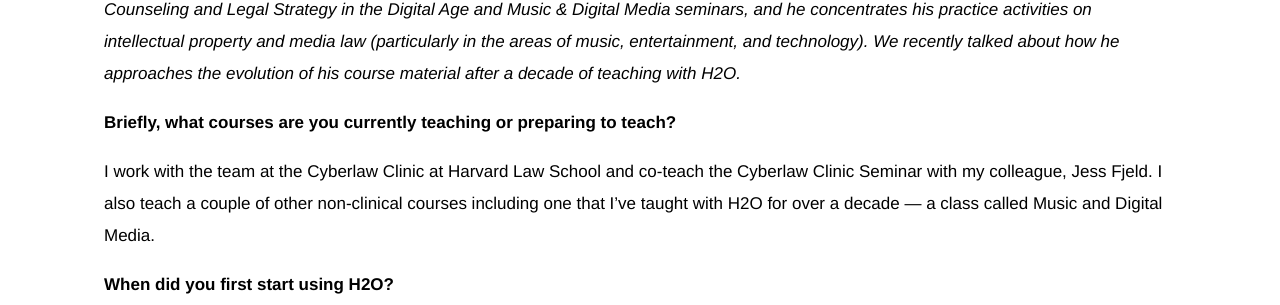
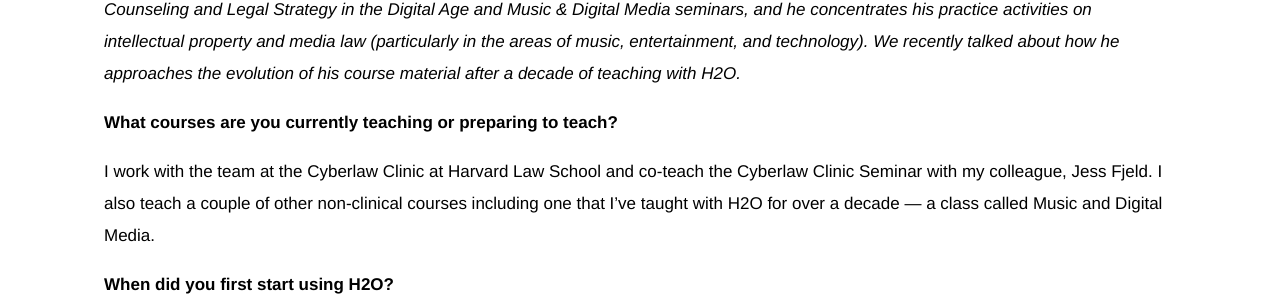
Before and after one commit to harvard-lil/h2o-static, a Jekyll site: the page built from app/_posts/2021-05-14-chris-bavitz-on-h2o.md, in a window 1280 px wide and 900 px high. Shown: the part 295-600 px from the top of the window. Built offline with Jekyll 4.4.1, drawn with Linux system fonts in a browser that asks for light colours; comment, search, counter and statistics services are not loaded.

Commit message:
Change wording to deduplicate header IDs

```diff
--- a/app/_posts/2021-05-14-chris-bavitz-on-h2o.md
+++ b/app/_posts/2021-05-14-chris-bavitz-on-h2o.md
@@ -7,7 +7,7 @@ excerpt_separator: <!--more-->
 
 <i>[Chris Bavitz](https://hls.harvard.edu/faculty/directory/10055/Bavitz) is the WilmerHale Clinical Professor of Law at Harvard Law School. He is also Managing Director of HLS’s Cyberlaw Clinic, based at the Berkman Klein Center for Internet & Society. And, he is a Faculty Co-Director of the Berkman Klein Center. Chris teaches the Counseling and Legal Strategy in the Digital Age and Music & Digital Media seminars, and he concentrates his practice activities on intellectual property and media law (particularly in the areas of music, entertainment, and technology). We recently talked about how he approaches the evolution of his course material after a decade of teaching with H2O.</i>
 
-### Briefly, what courses are you currently teaching or preparing to teach?
+### What courses are you currently teaching or preparing to teach?
 
 I work with the team at the Cyberlaw Clinic at Harvard Law School and co-teach the Cyberlaw Clinic Seminar with my colleague, Jess Fjeld. I also teach a couple of other non-clinical courses including one that I’ve taught with H2O for over a decade — a class called Music and Digital Media.
 
```
